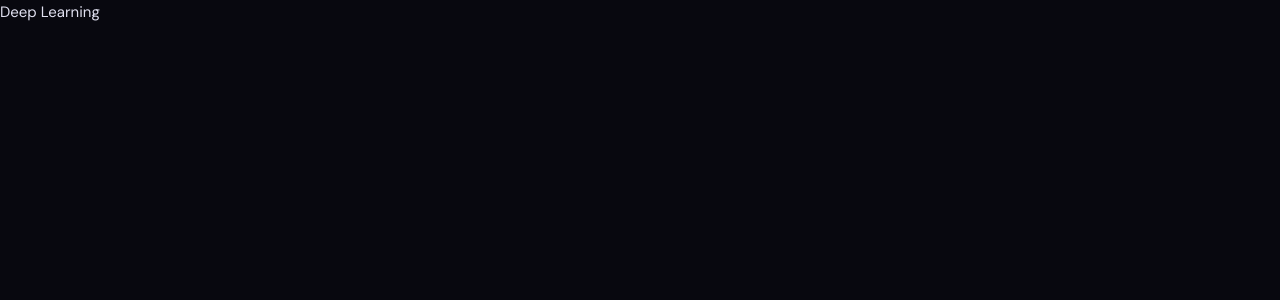
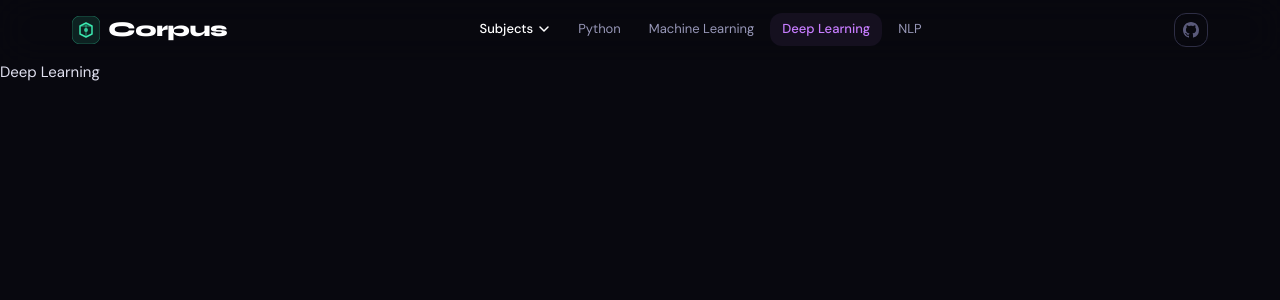
Before and after one commit to HoodaVishal/DSC, a Next.js app: page /deep-learning in a window 1280 px wide. Shown: the top 300 px of the page. Built offline with nearby package versions, Linux system fonts and the light colour scheme.

Commit message:
Update layout

```diff
--- a/src/app/layout.tsx
+++ b/src/app/layout.tsx
@@ -1,33 +1,23 @@
-import type { Metadata } from "next";
-import { Geist, Geist_Mono } from "next/font/google";
-import "./globals.css";
-
-const geistSans = Geist({
-  variable: "--font-geist-sans",
-  subsets: ["latin"],
-});
-
-const geistMono = Geist_Mono({
-  variable: "--font-geist-mono",
-  subsets: ["latin"],
-});
+import type { Metadata } from 'next'
+import Navbar from '@/components/layout/Navbar'
+import './globals.css'
 
 export const metadata: Metadata = {
-  title: "Create Next App",
-  description: "Generated by create next app",
-};
+  title: 'Corpus — Learn Data Science Free',
+  description: 'Free data science learning platform covering Python, Machine Learning, Deep Learning, NLP, Statistics, Visualization and SQL.',
+}
 
 export default function RootLayout({
   children,
-}: Readonly<{
-  children: React.ReactNode;
-}>) {
+}: {
+  children: React.ReactNode
+}) {
   return (
-    <html
-      lang="en"
-      className={`${geistSans.variable} ${geistMono.variable} h-full antialiased`}
-    >
-      <body className="min-h-full flex flex-col">{children}</body>
+    <html lang="en">
+      <body>
+        <Navbar />
+        <main>{children}</main>
+      </body>
     </html>
-  );
+  )
 }
```
